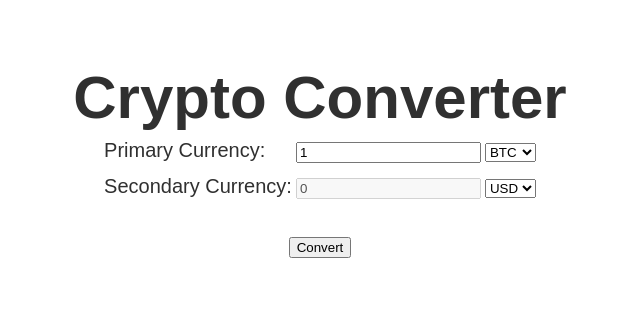
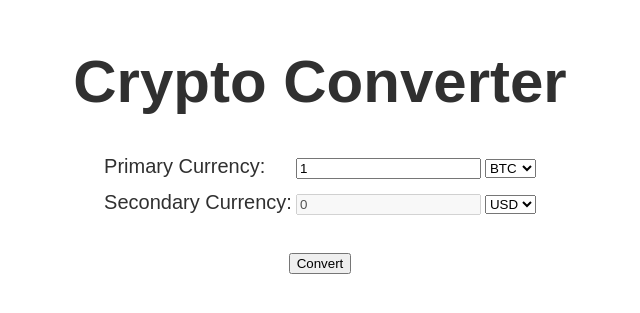
Before and after one commit to jeremydurden/crypto-dashboard, a React (Create React App) app: page / in a window 1280 px wide. Shown: the part 239-552 px from the top of the page, without its empty margins (320-960 px from the left). Built offline with nearby package versions, Linux system fonts and the light colour scheme.

Commit message:
styling and updating README

```diff
--- a/src/components/CurrencyConverter.js
+++ b/src/components/CurrencyConverter.js
@@ -57,10 +57,6 @@ const CurrencyConverter = () => {
       });
   };
 
-  console.log(chosenPrimaryCurrency);
-  console.log(chosenSecondaryCurrency);
-  console.log("exchangeRate", exchangeRate);
-
   return (
     <div className="currency-converter">
       <h2 className="title--currency-converter">Crypto Converter</h2>
--- a/src/index.css
+++ b/src/index.css
@@ -44,10 +44,7 @@ body {
     line-height: 1.6;
 }
 
-img {
-    display: block;
-    max-width: 100%;
-}
+
 
 /* typography */
 
@@ -77,10 +74,10 @@ h3 {font-size: var(--fs-h3);}
   flex-direction: column;
   justify-content: center;
   align-items: center;
+  padding: 10px;
 }
 
 .exchange-rate {
-  width: ;
   display: flex;
   justify-content: flex-start;
 }
@@ -89,9 +86,9 @@ h3 {font-size: var(--fs-h3);}
   margin-top: 2rem;
 }
 
-title--currency-converter {
-  margin-bottom: 6rem;
-  background-color: red;
+.title--currency-converter {
+  margin-bottom: 2rem;
+
 }
 
 .exchange-rate {
```
Also changed, not shown: 1 other file (tests, documents, lock files or other folders).
